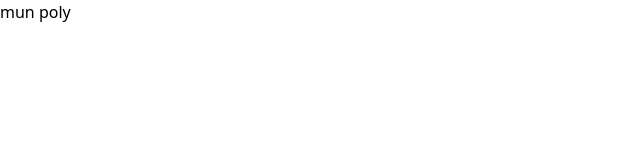
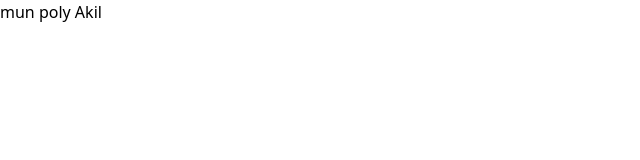
Before and after one commit to mb-masumbillah/mupi-client, a React (Vite) app: page / in a window 1280 px wide. Shown: the top 160 px of the page, without its empty margins (0-640 px from the left). Built offline with nearby package versions, Linux system fonts and the light colour scheme.

Commit message:
first commit akil

```diff
--- a/src/App.jsx
+++ b/src/App.jsx
@@ -2,7 +2,7 @@
 const App = () => {
   return (
     <div>
-      mun poly
+      mun poly Akil
     </div>
   );
 };
```
